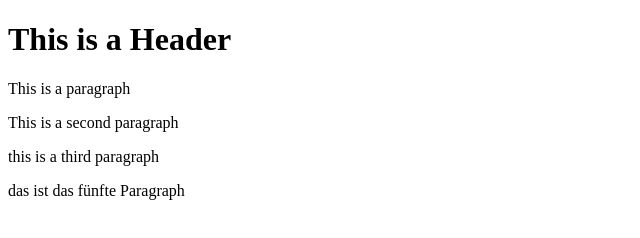
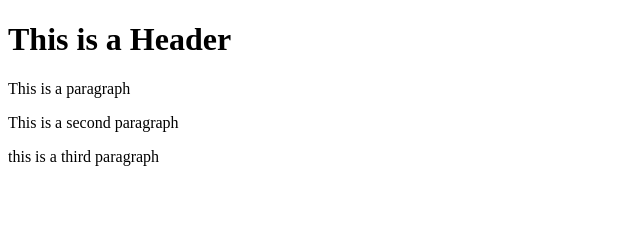
Before and after one commit to Mohamed-hedi92/git-test, a website: page index.html in a window 1280 px wide. Shown: the whole page, without its empty margins (0-640 px from the left). Drawn offline with Linux system fonts and the light colour scheme.

Commit message:
korrektur

```diff
--- a/index.html
+++ b/index.html
@@ -7,6 +7,6 @@
         <p>This is a paragraph</p>
         <p>This is a second paragraph</p>
         <p>this is a third paragraph</p>
-        <p>das ist das fünfte Paragraph</p>
+
     </body>
 </html>
```
Also changed, not shown: 1 other file.
